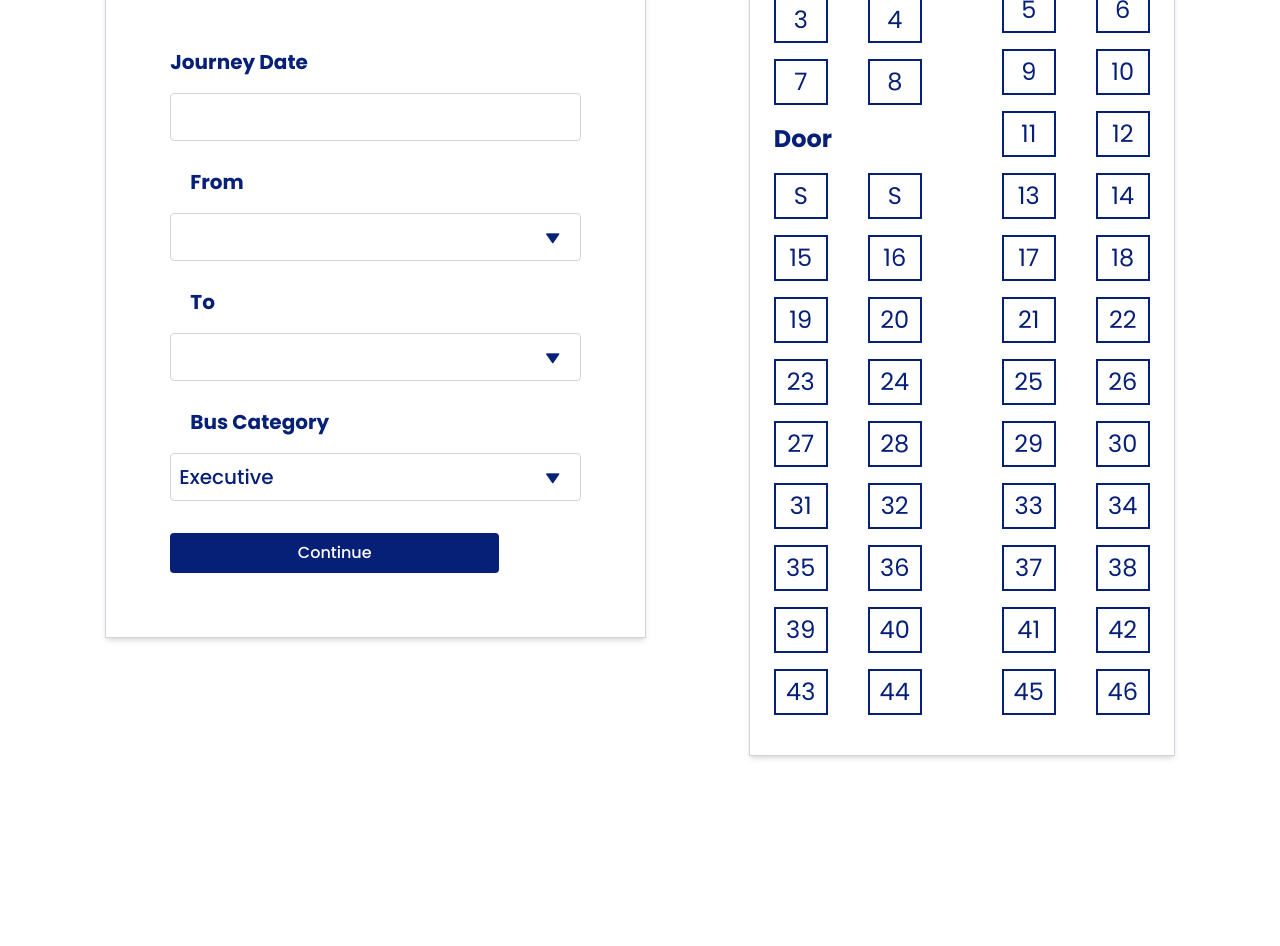
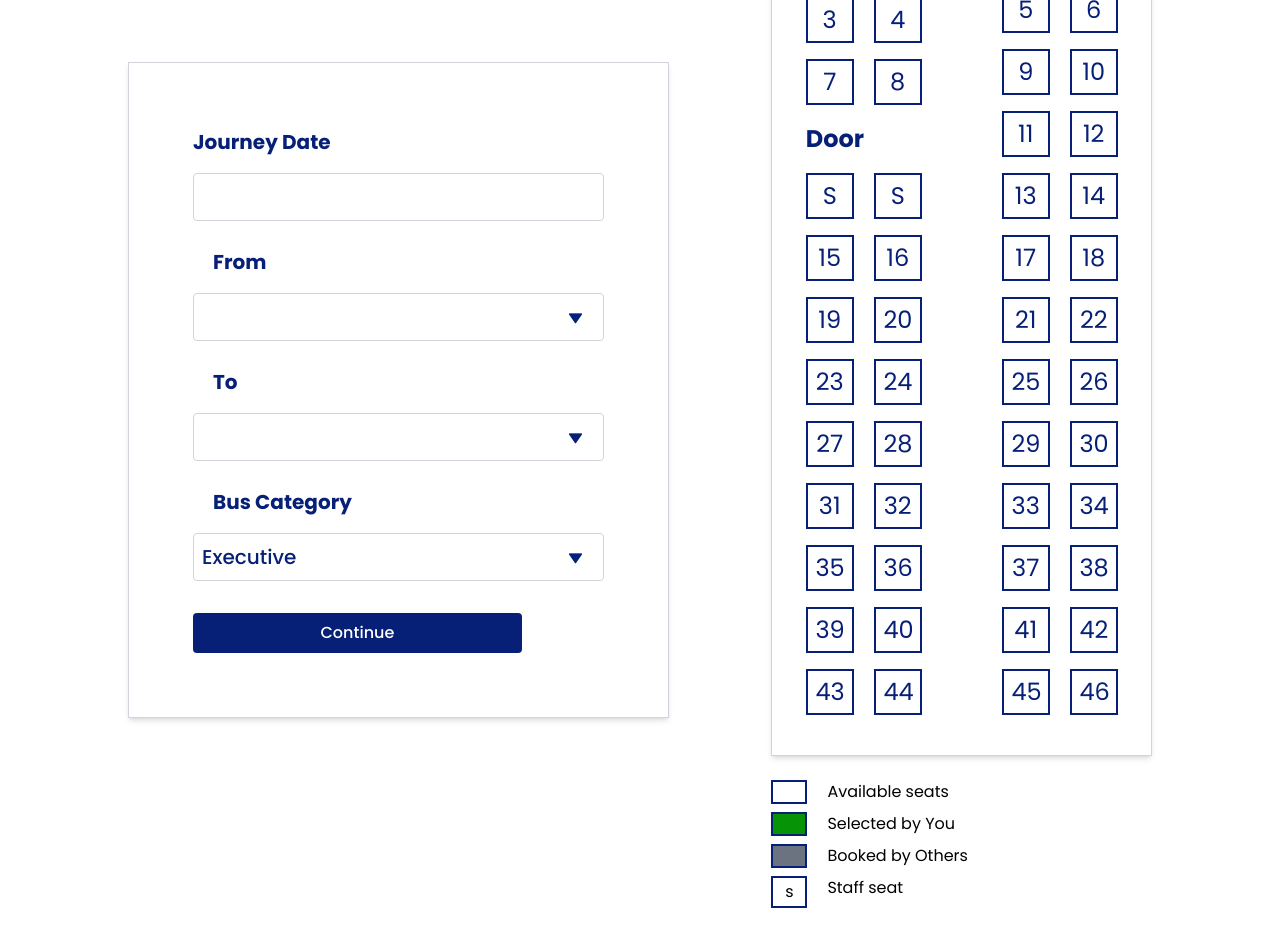
Before and after one commit to Patrickodida/KwataBus-App, a React (Vite) app: page /ExecBusSeat in a window 1280 px wide. Shown: the part 200-1146 px from the top of the page. Before the commit the page ends 1020 px from the top, so only its background shows below. Built offline with nearby package versions, Linux system fonts and the light colour scheme.

Commit message:
Modify the size of the seat numbers and add the seat selection menu

```diff
--- a/src/App.css
+++ b/src/App.css
@@ -2,6 +2,7 @@
     --clr-primary-navy-blue: #061f77;
     --clr-secondary-gold: #e3bf00;
     --clr-white: #f2f2f2;
+    --clr-green: #069306;
 }
 *,
 *::before,
--- a/src/pages/ExecBusSeat.jsx
+++ b/src/pages/ExecBusSeat.jsx
@@ -62,212 +62,232 @@ function ExecBusSeat() {
 
           <div className="flex justify-center gap-20 text-[text] text-[#061f77] text-[1.5rem] ">
             <div className="left-row">
-              <div className="row flex gap-10 mb-4">
-                <div className="seat border-2 border-[#061f77] py-[0.125em] px-[0.325em] w-[2.25em] text-center">
+              <div className="row flex gap-5 mb-4">
+                <div className="seat border-2 border-[#061f77] py-[0.125em] px-[0.325em] w-[2em] text-center">
                   1
                 </div>
-                <div className="seat border-2 border-[#061f77] py-[0.125em] px-[0.325em] w-[2.25em] text-center">
+                <div className="seat border-2 border-[#061f77] py-[0.125em] px-[0.325em] w-[2em] text-center">
                   2
                 </div>
               </div>
-              <div className="row flex gap-10 mb-4">
-                <div className="seat border-2 border-[#061f77] py-[0.125em] px-[0.325em] w-[2.25em] text-center">
+              <div className="row flex gap-5 mb-4">
+                <div className="seat border-2 border-[#061f77] py-[0.125em] px-[0.325em] w-[2em] text-center">
                   3
                 </div>
-                <div className="seat border-2 border-[#061f77] py-[0.125em] px-[0.325em] w-[2.25em] text-center">
+                <div className="seat border-2 border-[#061f77] py-[0.125em] px-[0.325em] w-[2em] text-center">
                   4
                 </div>
               </div>
-              <div className="row flex gap-10 mb-4">
-                <div className="seat border-2 border-[#061f77] py-[0.125em] px-[0.325em] w-[2.25em] text-center">
+              <div className="row flex gap-5 mb-4">
+                <div className="seat border-2 border-[#061f77] py-[0.125em] px-[0.325em] w-[2em] text-center">
                   7
                 </div>
-                <div className="seat border-2 border-[#061f77] py-[0.125em] px-[0.325em] w-[2.25em] text-center">
+                <div className="seat border-2 border-[#061f77] py-[0.125em] px-[0.325em] w-[2em] text-center">
                   8
                 </div>
               </div>
-              <div className="row flex gap-10 mb-4">
+              <div className="row flex gap-5 mb-4">
                 <div className="font-bold">Door</div>
                 <div className=""></div>
               </div>
-              <div className="row flex gap-10 mb-4">
-                <div className="seat border-2 border-[#061f77] py-[0.125em] px-[0.325em] w-[2.25em] text-center">
+              <div className="row flex gap-5 mb-4">
+                <div className="seat border-2 border-[#061f77] py-[0.125em] px-[0.325em] w-[2em] text-center">
                   S
                 </div>
-                <div className="seat border-2 border-[#061f77] py-[0.125em] px-[0.325em] w-[2.25em] text-center">
+                <div className="seat border-2 border-[#061f77] py-[0.125em] px-[0.325em] w-[2em] text-center">
                   S
                 </div>
               </div>
-              <div className="row flex gap-10 mb-4">
-                <div className="seat border-2 border-[#061f77] py-[0.125em] px-[0.325em] w-[2.25em] text-center">
+              <div className="row flex gap-5 mb-4">
+                <div className="seat border-2 border-[#061f77] py-[0.125em] px-[0.325em] w-[2em] text-center">
                   15
                 </div>
-                <div className="seat border-2 border-[#061f77] py-[0.125em] px-[0.325em] w-[2.25em] text-center">
+                <div className="seat border-2 border-[#061f77] py-[0.125em] px-[0.325em] w-[2em] text-center">
                   16
                 </div>
               </div>
-              <div className="row flex gap-10 mb-4">
-                <div className="seat border-2 border-[#061f77] py-[0.125em] px-[0.325em] w-[2.25em] text-center">
+              <div className="row flex gap-5 mb-4">
+                <div className="seat border-2 border-[#061f77] py-[0.125em] px-[0.325em] w-[2em] text-center">
                   19
                 </div>
-                <div className="seat border-2 border-[#061f77] py-[0.125em] px-[0.325em] w-[2.25em] text-center">
+                <div className="seat border-2 border-[#061f77] py-[0.125em] px-[0.325em] w-[2em] text-center">
                   20
                 </div>
               </div>
-              <div className="row flex gap-10 mb-4">
-                <div className="seat border-2 border-[#061f77] py-[0.125em] px-[0.325em] w-[2.25em] text-center">
+              <div className="row flex gap-5 mb-4">
+                <div className="seat border-2 border-[#061f77] py-[0.125em] px-[0.325em] w-[2em] text-center">
                   23
                 </div>
-                <div className="seat border-2 border-[#061f77] py-[0.125em] px-[0.325em] w-[2.25em] text-center">
+                <div className="seat border-2 border-[#061f77] py-[0.125em] px-[0.325em] w-[2em] text-center">
                   24
                 </div>
               </div>
-              <div className="row flex gap-10 mb-4">
-                <div className="seat border-2 border-[#061f77] py-[0.125em] px-[0.325em] w-[2.25em] text-center">
+              <div className="row flex gap-5 mb-4">
+                <div className="seat border-2 border-[#061f77] py-[0.125em] px-[0.325em] w-[2em] text-center">
                   27
                 </div>
-                <div className="seat border-2 border-[#061f77] py-[0.125em] px-[0.325em] w-[2.25em] text-center">
+                <div className="seat border-2 border-[#061f77] py-[0.125em] px-[0.325em] w-[2em] text-center">
                   28
                 </div>
               </div>
-              <div className="row flex gap-10 mb-4">
-                <div className="seat border-2 border-[#061f77] py-[0.125em] px-[0.325em] w-[2.25em] text-center">
+              <div className="row flex gap-5 mb-4">
+                <div className="seat border-2 border-[#061f77] py-[0.125em] px-[0.325em] w-[2em] text-center">
                   31
                 </div>
-                <div className="seat border-2 border-[#061f77] py-[0.125em] px-[0.325em] w-[2.25em] text-center">
+                <div className="seat border-2 border-[#061f77] py-[0.125em] px-[0.325em] w-[2em] text-center">
                   32
                 </div>
               </div>
-              <div className="row flex gap-10 mb-4">
-                <div className="seat border-2 border-[#061f77] py-[0.125em] px-[0.325em] w-[2.25em] text-center">
+              <div className="row flex gap-5 mb-4">
+                <div className="seat border-2 border-[#061f77] py-[0.125em] px-[0.325em] w-[2em] text-center">
                   35
                 </div>
-                <div className="seat border-2 border-[#061f77] py-[0.125em] px-[0.325em] w-[2.25em] text-center">
+                <div className="seat border-2 border-[#061f77] py-[0.125em] px-[0.325em] w-[2em] text-center">
                   36
                 </div>
               </div>
-              <div className="row flex gap-10 mb-4">
-                <div className="seat border-2 border-[#061f77] py-[0.125em] px-[0.325em] w-[2.25em] text-center">
+              <div className="row flex gap-5 mb-4">
+                <div className="seat border-2 border-[#061f77] py-[0.125em] px-[0.325em] w-[2em] text-center">
                   39
                 </div>
-                <div className="seat border-2 border-[#061f77] py-[0.125em] px-[0.325em] w-[2.25em] text-center">
+                <div className="seat border-2 border-[#061f77] py-[0.125em] px-[0.325em] w-[2em] text-center">
                   40
                 </div>
               </div>
-              <div className="row flex gap-10 mb-4">
-                <div className="seat border-2 border-[#061f77] py-[0.125em] px-[0.325em] w-[2.25em] text-center">
+              <div className="row flex gap-5 mb-4">
+                <div className="seat border-2 border-[#061f77] py-[0.125em] px-[0.325em] w-[2em] text-center">
                   43
                 </div>
-                <div className="seat border-2 border-[#061f77] py-[0.125em] px-[0.325em] w-[2.25em] text-center">
+                <div className="seat border-2 border-[#061f77] py-[0.125em] px-[0.325em] w-[2em] text-center">
                   44
                 </div>
               </div>
             </div>
 
             <div className="right-row">
-              <div className="row flex gap-10 mb-4">
+              <div className="row flex gap-5 mb-4">
                 <div className=""></div>
                 <div className="font-bold">Driver</div>
               </div>
-              <div className="row flex gap-10 mb-4">
-                <div className="seat border-2 border-[#061f77] py-[0.125em] px-[0.325em] w-[2.25em] text-center">
+              <div className="row flex gap-5 mb-4">
+                <div className="seat border-2 border-[#061f77] py-[0.125em] px-[0.325em] w-[2em] text-center">
                   5
                 </div>
-                <div className="seat border-2 border-[#061f77] py-[0.125em] px-[0.325em] w-[2.25em] text-center">
+                <div className="seat border-2 border-[#061f77] py-[0.125em] px-[0.325em] w-[2em] text-center">
                   6
                 </div>
               </div>
-              <div className="row flex gap-10 mb-4">
-                <div className="seat border-2 border-[#061f77] py-[0.125em] px-[0.325em] w-[2.25em] text-center">
+              <div className="row flex gap-5 mb-4">
+                <div className="seat border-2 border-[#061f77] py-[0.125em] px-[0.325em] w-[2em] text-center">
                   9
                 </div>
-                <div className="seat border-2 border-[#061f77] py-[0.125em] px-[0.325em] w-[2.25em] text-center">
+                <div className="seat border-2 border-[#061f77] py-[0.125em] px-[0.325em] w-[2em] text-center">
                   10
                 </div>
               </div>
-              <div className="row flex gap-10 mb-4">
-                <div className="seat border-2 border-[#061f77] py-[0.125em] px-[0.325em] w-[2.25em] text-center">
+              <div className="row flex gap-5 mb-4">
+                <div className="seat border-2 border-[#061f77] py-[0.125em] px-[0.325em] w-[2em] text-center">
                   11
                 </div>
-                <div className="seat border-2 border-[#061f77] py-[0.125em] px-[0.325em] w-[2.25em] text-center">
+                <div className="seat border-2 border-[#061f77] py-[0.125em] px-[0.325em] w-[2em] text-center">
                   12
                 </div>
               </div>
-              <div className="row flex gap-10 mb-4">
-                <div className="seat border-2 border-[#061f77] py-[0.125em] px-[0.325em] w-[2.25em] text-center">
+              <div className="row flex gap-5 mb-4">
+                <div className="seat border-2 border-[#061f77] py-[0.125em] px-[0.325em] w-[2em] text-center">
                   13
                 </div>
-                <div className="seat border-2 border-[#061f77] py-[0.125em] px-[0.325em] w-[2.25em] text-center">
+                <div className="seat border-2 border-[#061f77] py-[0.125em] px-[0.325em] w-[2em] text-center">
                   14
                 </div>
               </div>
-              <div className="row flex gap-10 mb-4">
-                <div className="seat border-2 border-[#061f77] py-[0.125em] px-[0.325em] w-[2.25em] text-center">
+              <div className="row flex gap-5 mb-4">
+                <div className="seat border-2 border-[#061f77] py-[0.125em] px-[0.325em] w-[2em] text-center">
                   17
                 </div>
-                <div className="seat border-2 border-[#061f77] py-[0.125em] px-[0.325em] w-[2.25em] text-center">
+                <div className="seat border-2 border-[#061f77] py-[0.125em] px-[0.325em] w-[2em] text-center">
                   18
                 </div>
               </div>
-              <div className="row flex gap-10 mb-4">
-                <div className="seat border-2 border-[#061f77] py-[0.125em] px-[0.325em] w-[2.25em] text-center">
+              <div className="row flex gap-5 mb-4">
+                <div className="seat border-2 border-[#061f77] py-[0.125em] px-[0.325em] w-[2em] text-center">
                   21
                 </div>
-                <div className="seat border-2 border-[#061f77] py-[0.125em] px-[0.325em] w-[2.25em] text-center">
+                <div className="seat border-2 border-[#061f77] py-[0.125em] px-[0.325em] w-[2em] text-center">
                   22
                 </div>
               </div>
-              <div className="row flex gap-10 mb-4">
-                <div className="seat border-2 border-[#061f77] py-[0.125em] px-[0.325em] w-[2.25em] text-center">
+              <div className="row flex gap-5 mb-4">
+                <div className="seat border-2 border-[#061f77] py-[0.125em] px-[0.325em] w-[2em] text-center">
                   25
                 </div>
-                <div className="seat border-2 border-[#061f77] py-[0.125em] px-[0.325em] w-[2.25em] text-center">
+                <div className="seat border-2 border-[#061f77] py-[0.125em] px-[0.325em] w-[2em] text-center">
                   26
                 </div>
               </div>
-              <div className="row flex gap-10 mb-4">
-                <div className="seat border-2 border-[#061f77] py-[0.125em] px-[0.325em] w-[2.25em] text-center">
+              <div className="row flex gap-5 mb-4">
+                <div className="seat border-2 border-[#061f77] py-[0.125em] px-[0.325em] w-[2em] text-center">
                   29
                 </div>
-                <div className="seat border-2 border-[#061f77] py-[0.125em] px-[0.325em] w-[2.25em] text-center">
+                <div className="seat border-2 border-[#061f77] py-[0.125em] px-[0.325em] w-[2em] text-center">
                   30
                 </div>
               </div>
-              <div className="row flex gap-10 mb-4">
-                <div className="seat border-2 border-[#061f77] py-[0.125em] px-[0.325em] w-[2.25em] text-center">
+              <div className="row flex gap-5 mb-4">
+                <div className="seat border-2 border-[#061f77] py-[0.125em] px-[0.325em] w-[2em] text-center">
                   33
                 </div>
-                <div className="seat border-2 border-[#061f77] py-[0.125em] px-[0.325em] w-[2.25em] text-center">
+                <div className="seat border-2 border-[#061f77] py-[0.125em] px-[0.325em] w-[2em] text-center">
                   34
                 </div>
               </div>
-              <div className="row flex gap-10 mb-4">
-                <div className="seat border-2 border-[#061f77] py-[0.125em] px-[0.325em] w-[2.25em] text-center">
+              <div className="row flex gap-5 mb-4">
+                <div className="seat border-2 border-[#061f77] py-[0.125em] px-[0.325em] w-[2em] text-center">
                   37
                 </div>
-                <div className="seat border-2 border-[#061f77] py-[0.125em] px-[0.325em] w-[2.25em] text-center">
+                <div className="seat border-2 border-[#061f77] py-[0.125em] px-[0.325em] w-[2em] text-center">
                   38
                 </div>
               </div>
-              <div className="row flex gap-10 mb-4">
-                <div className="seat border-2 border-[#061f77] py-[0.125em] px-[0.325em] w-[2.25em] text-center">
+              <div className="row flex gap-5 mb-4">
+                <div className="seat border-2 border-[#061f77] py-[0.125em] px-[0.325em] w-[2em] text-center">
                   41
                 </div>
-                <div className="seat border-2 border-[#061f77] py-[0.125em] px-[0.325em] w-[2.25em] text-center">
+                <div className="seat border-2 border-[#061f77] py-[0.125em] px-[0.325em] w-[2em] text-center">
                   42
                 </div>
               </div>
-              <div className="row flex gap-10 mb-4">
-                <div className="seat border-2 border-[#061f77] py-[0.125em] px-[0.325em] w-[2.25em] text-center">
+              <div className="row flex gap-5 mb-4">
+                <div className="seat border-2 border-[#061f77] py-[0.125em] px-[0.325em] w-[2em] text-center">
                   45
                 </div>
-                <div className="seat border-2 border-[#061f77] py-[0.125em] px-[0.325em] w-[2.25em] text-center">
+                <div className="seat border-2 border-[#061f77] py-[0.125em] px-[0.325em] w-[2em] text-center">
                   46
                 </div>
               </div>
             </div>
           </div>
+
       </div>
+      <div className="mt-6">
+      <div className="sort-seats flex gap-5 mb-2">
+            <div className="seat border-2 border-[#061f77] py-[0.125em] px-[0.325em] w-[2.25em] text-center"></div>
+            <div>Available seats</div>
+          </div>
+          <div className="sort-seats flex gap-5 mb-2">
+            <div className="seat border-2 border-[#061f77] py-[0.125em] px-[0.325em] w-[2.25em] text-center bg-[#069306]"></div>
+            <div>Selected by You</div>
+          </div>
+          <div className="sort-seats flex gap-5 mb-2">
+            <div className="seat border-2 border-[#061f77] py-[0.125em] px-[0.325em] w-[2.25em] text-center bg-gray-500"></div>
+            <div>Booked by Others</div>
+          </div>
+          <div className="sort-seats flex gap-5 mb-2">
+            <div className="seat border-2 border-[#061f77] py-[0.125em] px-[0.325em] w-[2.25em] text-center">s</div>
+            <div>Staff seat</div>
+          </div>
+      </div>
+
     </section>
 
     </div>
```
